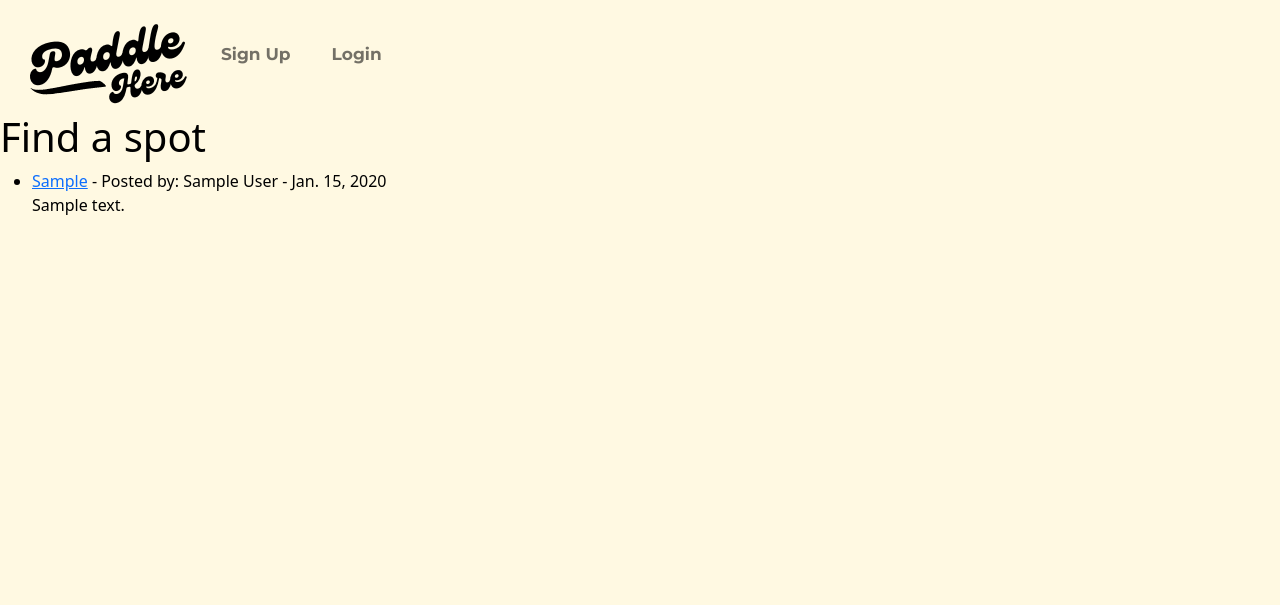
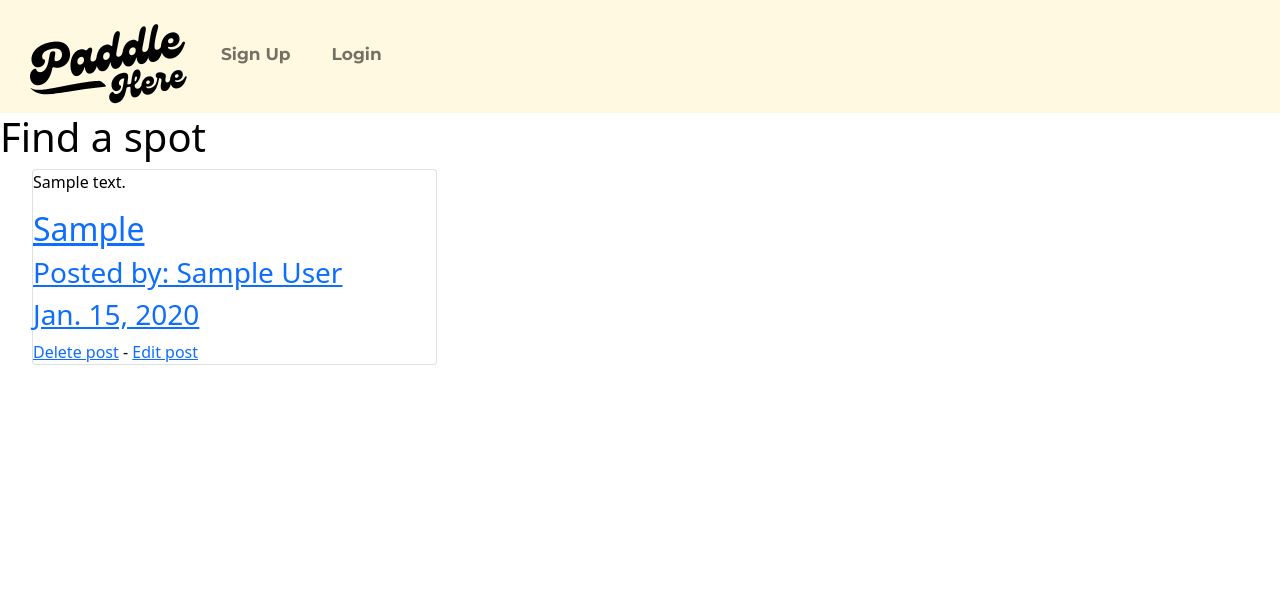
Before and after one commit to Taylor-Carr/Paddle-HERE, a Django app: page /blog/ in a window 1280 px wide. Shown: the top 605 px of the page. Run offline with Django 4.2, Linux system fonts and the light colour scheme; tables that the repository leaves empty hold one stand-in row (values such as "Sample post").

Commit message:
finished like comment feature, revised view and url, added initial styling to blog posts on homepage

```diff
--- a/blog/models.py
+++ b/blog/models.py
@@ -29,11 +29,6 @@ class Post(models.Model):
     def total_likes(self):
         return self.likes.count()
 
-    def total_comment_likes(self):
-        total_likes = 0
-        for comment in self.comments.all():
-            total_likes += comment.likes.count()
-        return total_likes
 
     def __str__(self):
         return self.title + ' ¦ ' + str(self.author)
@@ -53,5 +48,5 @@ class Comment(models.Model):
     def __str__(self):
         return '%s - %s' % (self.post.title, self.name)
 
-    def total_likes(self):
+    def total_comment_likes(self):
         return self.likes.count()
--- a/blog/templates/add_comment.html
+++ b/blog/templates/add_comment.html
@@ -15,7 +15,7 @@
 
 {% else %}
 
-<h1>Please <a href="{% url 'login' %}">Login</a> or <a href="{% url 'register' %}">Sign Up</a> to post a comment.</h1>
+<h1>Please <a href="{% url 'login' %}">Login</a> or <a href="{% url 'register' %}"> Sign Up</a> to post a comment.</h1>
 
 {% endif %}
 
--- a/blog/templates/blog_details.html
+++ b/blog/templates/blog_details.html
@@ -75,7 +75,11 @@
       <br/>
       {{comment.body}}
       <br/>
-      <button type="submit", name ="post_id", value="{{post.id}}", class="btn btn-sm">Like</button> - {{ total_comment_likes }}
+
+      <form method="post" action="{% url 'like_comment' comment.id %}">
+        {% csrf_token %}
+        <button type="submit" class="btn btn-sm like-button">Like</button> - {{ comment.total_comment_likes }}
+    </form>
     </form>
      {% endfor %}
      <!---Commented out add comment section when not signed in-->
--- a/blog/templates/home.html
+++ b/blog/templates/home.html
@@ -3,29 +3,34 @@
 
 
 <h1>Find a spot</h1>
+<div class="container">
+   {% for post in object_list %}
+   <div class="blog-grid">
+      <div class="card">
+         <a href ="{% url 'blog_details' post.pk %}"></a>
+            <div class="post-body"><p>{{ post.body | slice:":150" }}</p></div>
+               <div class="card__content">
+                  <!---Add category location-->
+               <h2 class="post-location"><a href ="{% url 'blog_details' post.pk %}">{{ post.location }}</h2>
+               <h3 class="post-author">Posted by: {{ post.author.first_name }} {{ post.author.last_name }}</h3>
+               <h3 class="post-date">{{ post.post_date}}</h3>
+               <a href="{% url 'delete_post' post.pk %}">Delete post</a> - <a href="{% url 'update_post' post.pk %}"> Edit post</a>
+               <br/>
+               </div>
+         </a>
+      </div>
+   </div>
+</div>
 
-<ul>
-{% for post in object_list %}
-<li>
-   <a href ="{% url 'blog_details' post.pk %}">{{ post.location }}</a> - Posted by: {{ post.author.first_name }} {{ post.author.last_name }} - {{ post.post_date}}
+{% if user.is_authenticated and user.id == post.author.id%}<!---update this so delete and edit don't show for other users-->
+
+   <a href="{% url 'delete_post' post.pk %}">Delete post</a> - <a href="{% url 'update_post' post.pk %}"> Edit post</a>
    <br/>
-   {{ post.body | slice:":50" }}
-</li>
-{% if user.is_authenticated %}
-   <a href="{% url 'delete_post' post.pk %}">Delete post</a> - <a href="{% url 'update_post' post.pk %}">Edit post</a>
-   <br/>
-</li>
-</ul>
+
 {% else %}
 
 {% endif %}
 
 {% endfor %}
 
-
-
-
-
-
-
 {% endblock %}
--- a/blog/urls.py
+++ b/blog/urls.py
@@ -1,6 +1,6 @@
 from django.urls import path
-from .views import HomeView, BlogDetailView, AddPostView, UpdatePostView, DeletePostView, LikeView, AddCommentView, LikeCommentView
-
+from .views import HomeView, BlogDetailView, AddPostView, UpdatePostView, DeletePostView, LikeView, AddCommentView
+from . import views
 urlpatterns = [
     path('', HomeView.as_view(), name="home"),
     path('blog/<int:pk>', BlogDetailView.as_view(), name="blog_details"),
@@ -9,5 +9,5 @@ urlpatterns = [
     path('blog/edit/<int:pk>/remove', DeletePostView.as_view(), name="delete_post"),
     path('like/<int:pk>', LikeView, name="like_post"),
     path('blog/<int:pk>/comment/', AddCommentView.as_view(), name="add_comment"),
-    path('blog/like/<int:comment_pk>/', LikeCommentView, name="like_comment"),
+    path('total_comment_like/<int:pk>', views.like_comment, name="like_comment"),
 ]
--- a/blog/views.py
+++ b/blog/views.py
@@ -1,4 +1,4 @@
-from django.shortcuts import render, get_object_or_404
+from django.shortcuts import render, get_object_or_404, redirect
 from django.views.generic import ListView, DetailView, CreateView, UpdateView, DeleteView
 from .models import Post, Comment, Category
 from .forms import PostForm, CommentForm
@@ -12,10 +12,21 @@ def LikeView(request, pk):
     post.likes.add(request.user)
     return HttpResponseRedirect(reverse('blog_details', args=[str(pk)]))
 
-def LikeCommentView(request, pk):
-    comment = get_object_or_404(Comment, id=pk)
-    comment.likes.add(request.user)
-    return HttpResponseRedirect(reverse('blog_details', args=[str(comment.post.pk)]))
+def like_comment(request, pk):
+    if request.user.is_authenticated:
+        comment = get_object_or_404(Comment, id=pk)
+        if comment.likes.filter(id=request.user.id):
+            comment.likes.remove(request.user)
+
+        else:
+            comment.likes.add(request.user)
+
+        return redirect(request.META.get('HTTP_REFERER', 'home'))
+
+    else:
+        messages.success(request, ("You must be logged in to like a comment."))
+        return redirect ('home')
+
 
 
 class HomeView(ListView):
@@ -60,25 +71,7 @@ class AddCommentView(CreateView):
     template_name = 'add_comment.html'
     success_url = reverse_lazy('home')
 
-    #def form_valid(self, form):
-        #form.instance.post_id = self.kwargs['pk']
-        #return super().form_valid(form)
-
-    #def get_context_data(self, *args, **kwargs):
-        #context = super().get_context_data(*args, **kwargs)
-        #stuff = get_object_or_404(Post, id=self.kwargs['pk'])
-        #total_comment_likes = stuff.total_comment_likes()
-        #context["total_comment_likes"] = total_comment_likes
-        #return context
-
     def form_valid(self, form):
         post = get_object_or_404(Post, pk=self.kwargs['pk'])
         form.instance.post = post
         return super().form_valid(form)
-
-    def get_context_data(self, **kwargs):
-        context = super().get_context_data(**kwargs)
-        post = get_object_or_404(Post, pk=self.kwargs['pk'])
-        total_comment_likes = post.total_comment_likes()
-        context["total_comment_likes"] = total_comment_likes
-        return context
--- a/static/css/style.css
+++ b/static/css/style.css
@@ -1,14 +1,14 @@
 
 
-body {
+main {
     color: black;
-    background-color: #fff9e2;
+    background-color:  white;
 }
 
 /*     Nav Bar  */
 
 nav {
-  background-color: #fff9e2;
+  background-color: #FFF9E2;
 }
 
 nav img {
@@ -34,6 +34,54 @@ nav img {
 
 /* Add blog post styling */
 
+/*blog post home page*/
+
+.container {
+  max-width: 100rem;
+  margin-inline: auto;
+  padding-inline: 2rem;
+
+}
+/*product-grig*/
+.blog-grid{
+  display: grid;
+  grid-template-columns: 1fr 1fr 1fr;
+
+}
+
+.card{
+
+}
+
+.post-caption {
+
+}
+
+.post-body {
+
+}
+
+.card__content {
+
+}
+
+.post-location {
+
+
+}
+.post-author {
+
+}
+
+.post-date {
+
+}
+
+
+
+
+
+/* add post form also applys to log in and register*/
 .add-post-form {
     max-width: 400px;
     margin: 0 auto;
@@ -59,8 +107,8 @@ nav img {
 .beige {
   position: relative;
   padding: 0.1px;
-  border: 5px solid #fff9e2;
-  background-color: #fff9e2;
+  border: 5px solid #FFF9E2;
+  background-color: #FFF9E2;
   display: flex;
   align-items: center;
 }
@@ -137,7 +185,7 @@ nav img {
 }
 
 .footer-text {
-  background-color: #fff9e2;
+  background-color: black;
   overflow: hidden;
   font-family: 'Montserrat', sans-serif;
   font-weight: bold;
```
